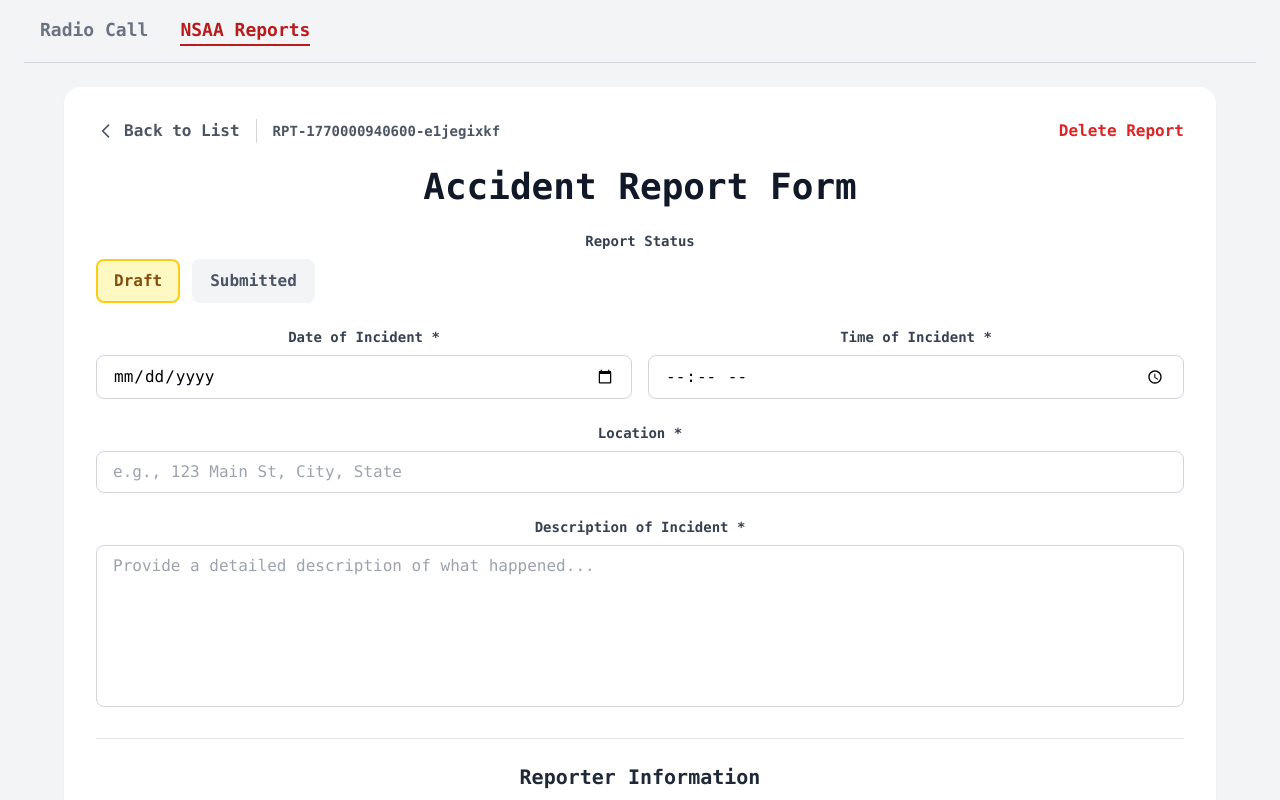
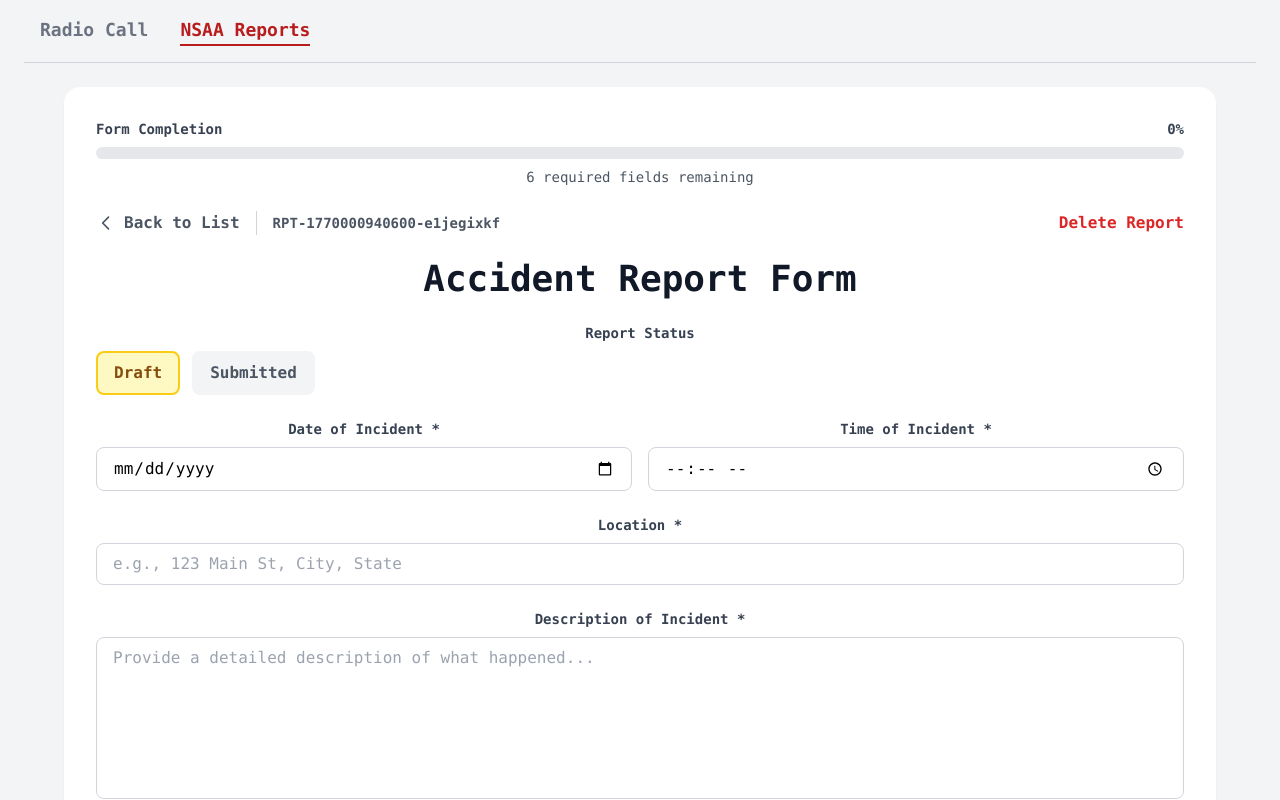
Before and after one commit to bryonhummel/code3, a React (Vite) app: page /code3/report in a window 1280 px wide. Both pictures are taken after a click on the button "+ Create New Report". Shown: the top 800 px of the page. Built offline with nearby package versions, Linux system fonts and the light colour scheme.

Commit message:
add progress indicator for form completion

```diff
--- a/src/Report.jsx
+++ b/src/Report.jsx
@@ -124,6 +124,24 @@ function ReportListView({ reports, onCreateNew, onOpenReport }) {
       : 'bg-yellow-100 text-yellow-800'
   }
 
+  const calculateCompletion = (report) => {
+    const requiredFields = [
+      'dateOfIncident',
+      'timeOfIncident',
+      'location',
+      'description',
+      'reporterName',
+      'reporterContact'
+    ]
+
+    const completedFields = requiredFields.filter(field => {
+      const value = report[field]
+      return value && value.trim() !== ''
+    })
+
+    return Math.round((completedFields.length / requiredFields.length) * 100)
+  }
+
   return (
     <div className='bg-white rounded-2xl shadow-sm p-8'>
       <div className='flex justify-between items-center mb-6'>
@@ -154,7 +172,9 @@ function ReportListView({ reports, onCreateNew, onOpenReport }) {
         </div>
       ) : (
         <div className='grid grid-cols-1 md:grid-cols-2 lg:grid-cols-3 gap-4'>
-          {reports.map(report => (
+          {reports.map(report => {
+            const completionPercentage = calculateCompletion(report)
+            return (
               <div
                 key={report.id}
                 onClick={() => onOpenReport(report)}
@@ -168,9 +188,26 @@ function ReportListView({ reports, onCreateNew, onOpenReport }) {
                     {report.status.toUpperCase()}
                   </span>
                 </div>
-              <div className='text-sm text-gray-500 mb-2'>
+                <div className='text-sm text-gray-500 mb-3'>
                   Created: {formatDate(report.dateCreated)}
                 </div>
+
+                {/* Completion Progress */}
+                <div className='mb-3'>
+                  <div className='flex justify-between items-center mb-1'>
+                    <span className='text-xs font-semibold text-gray-600'>Completion</span>
+                    <span className='text-xs font-semibold text-gray-600'>{completionPercentage}%</span>
+                  </div>
+                  <div className='w-full bg-gray-200 rounded-full h-2 overflow-hidden'>
+                    <div
+                      className={`h-full transition-all duration-300 ${
+                        completionPercentage === 100 ? 'bg-green-500' : 'bg-blue-500'
+                      }`}
+                      style={{ width: `${completionPercentage}%` }}
+                    />
+                  </div>
+                </div>
+
                 {report.location && (
                   <div className='text-sm text-gray-700 mb-1'>
                     <span className='font-semibold'>Location:</span> {report.location}
@@ -182,7 +219,8 @@ function ReportListView({ reports, onCreateNew, onOpenReport }) {
                   </div>
                 )}
               </div>
-          ))}
+            )
+          })}
         </div>
       )}
     </div>
@@ -192,6 +230,34 @@ function ReportListView({ reports, onCreateNew, onOpenReport }) {
 // Report Form View Component
 function ReportFormView({ report, onSave, onBack, onDelete }) {
   const [formData, setFormData] = useState(report)
+  const [touched, setTouched] = useState({})
+
+  // Auto-save whenever formData changes
+  useEffect(() => {
+    const timeoutId = setTimeout(() => {
+      onSave(formData)
+    }, 500) // Debounce auto-save by 500ms
+
+    return () => clearTimeout(timeoutId)
+  }, [formData, onSave])
+
+  // Calculate completion status
+  const requiredFields = [
+    'dateOfIncident',
+    'timeOfIncident',
+    'location',
+    'description',
+    'reporterName',
+    'reporterContact'
+  ]
+
+  const completedFields = requiredFields.filter(field => {
+    const value = formData[field]
+    return value && value.trim() !== ''
+  })
+
+  const completionPercentage = Math.round((completedFields.length / requiredFields.length) * 100)
+  const pendingCount = requiredFields.length - completedFields.length
 
   const handleChange = (e) => {
     const { name, value } = e.target
@@ -201,20 +267,69 @@ function ReportFormView({ report, onSave, onBack, onDelete }) {
     }))
   }
 
+  const handleBlur = (fieldName) => {
+    setTouched(prev => ({
+      ...prev,
+      [fieldName]: true
+    }))
+  }
+
   const handleSubmit = (e) => {
     e.preventDefault()
-    onSave(formData)
-    alert('Report saved successfully!')
+    // Mark all fields as touched for validation display
+    const allTouched = {}
+    requiredFields.forEach(field => {
+      allTouched[field] = true
+    })
+    setTouched(allTouched)
   }
 
   const handleStatusChange = (newStatus) => {
     const updatedData = { ...formData, status: newStatus }
     setFormData(updatedData)
-    onSave(updatedData)
+  }
+
+  const isFieldValid = (fieldName) => {
+    const value = formData[fieldName]
+    return value && value.trim() !== ''
+  }
+
+  const showError = (fieldName) => {
+    return touched[fieldName] && !isFieldValid(fieldName)
   }
 
   return (
     <div className='bg-white rounded-2xl shadow-sm p-8'>
+      {/* Completion Status Bar */}
+      <div className='mb-6'>
+        <div className='flex justify-between items-center mb-2'>
+          <span className='text-sm font-semibold text-gray-700'>
+            Form Completion
+          </span>
+          <span className='text-sm font-semibold text-gray-700'>
+            {completionPercentage}%
+          </span>
+        </div>
+        <div className='w-full bg-gray-200 rounded-full h-3 overflow-hidden'>
+          <div
+            className={`h-full transition-all duration-300 ${
+              completionPercentage === 100 ? 'bg-green-500' : 'bg-blue-500'
+            }`}
+            style={{ width: `${completionPercentage}%` }}
+          />
+        </div>
+        {pendingCount > 0 && (
+          <p className='text-sm text-gray-600 mt-2'>
+            {pendingCount} required field{pendingCount !== 1 ? 's' : ''} remaining
+          </p>
+        )}
+        {completionPercentage === 100 && (
+          <p className='text-sm text-green-600 mt-2 font-semibold'>
+            ✓ All required fields completed
+          </p>
+        )}
+      </div>
+
       <div className='flex justify-between items-center mb-6'>
         <div className='flex items-center gap-4'>
           <button
@@ -284,9 +399,15 @@ function ReportFormView({ report, onSave, onBack, onDelete }) {
               name='dateOfIncident'
               value={formData.dateOfIncident}
               onChange={handleChange}
+              onBlur={() => handleBlur('dateOfIncident')}
               required
-              className='w-full px-4 py-2 border border-gray-300 rounded-lg focus:ring-2 focus:ring-blue-500 focus:border-transparent'
+              className={`w-full px-4 py-2 border rounded-lg focus:ring-2 focus:ring-blue-500 focus:border-transparent ${
+                showError('dateOfIncident') ? 'border-red-500' : 'border-gray-300'
+              }`}
             />
+            {showError('dateOfIncident') && (
+              <p className='text-red-500 text-sm mt-1'>This field is required</p>
+            )}
           </div>
           <div>
             <label htmlFor='timeOfIncident' className='block text-sm font-semibold text-gray-700 mb-2'>
@@ -298,9 +419,15 @@ function ReportFormView({ report, onSave, onBack, onDelete }) {
               name='timeOfIncident'
               value={formData.timeOfIncident}
               onChange={handleChange}
+              onBlur={() => handleBlur('timeOfIncident')}
               required
-              className='w-full px-4 py-2 border border-gray-300 rounded-lg focus:ring-2 focus:ring-blue-500 focus:border-transparent'
+              className={`w-full px-4 py-2 border rounded-lg focus:ring-2 focus:ring-blue-500 focus:border-transparent ${
+                showError('timeOfIncident') ? 'border-red-500' : 'border-gray-300'
+              }`}
             />
+            {showError('timeOfIncident') && (
+              <p className='text-red-500 text-sm mt-1'>This field is required</p>
+            )}
           </div>
         </div>
 
@@ -315,10 +442,16 @@ function ReportFormView({ report, onSave, onBack, onDelete }) {
             name='location'
             value={formData.location}
             onChange={handleChange}
+            onBlur={() => handleBlur('location')}
             required
             placeholder='e.g., 123 Main St, City, State'
-            className='w-full px-4 py-2 border border-gray-300 rounded-lg focus:ring-2 focus:ring-blue-500 focus:border-transparent'
+            className={`w-full px-4 py-2 border rounded-lg focus:ring-2 focus:ring-blue-500 focus:border-transparent ${
+              showError('location') ? 'border-red-500' : 'border-gray-300'
+            }`}
           />
+          {showError('location') && (
+            <p className='text-red-500 text-sm mt-1'>This field is required</p>
+          )}
         </div>
 
         {/* Description */}
@@ -331,11 +464,17 @@ function ReportFormView({ report, onSave, onBack, onDelete }) {
             name='description'
             value={formData.description}
             onChange={handleChange}
+            onBlur={() => handleBlur('description')}
             required
             rows={6}
             placeholder='Provide a detailed description of what happened...'
-            className='w-full px-4 py-2 border border-gray-300 rounded-lg focus:ring-2 focus:ring-blue-500 focus:border-transparent resize-none'
+            className={`w-full px-4 py-2 border rounded-lg focus:ring-2 focus:ring-blue-500 focus:border-transparent resize-none ${
+              showError('description') ? 'border-red-500' : 'border-gray-300'
+            }`}
           />
+          {showError('description') && (
+            <p className='text-red-500 text-sm mt-1'>This field is required</p>
+          )}
         </div>
 
         {/* Reporter Information */}
@@ -352,10 +491,16 @@ function ReportFormView({ report, onSave, onBack, onDelete }) {
                 name='reporterName'
                 value={formData.reporterName}
                 onChange={handleChange}
+                onBlur={() => handleBlur('reporterName')}
                 required
                 placeholder='Full name'
-                className='w-full px-4 py-2 border border-gray-300 rounded-lg focus:ring-2 focus:ring-blue-500 focus:border-transparent'
+                className={`w-full px-4 py-2 border rounded-lg focus:ring-2 focus:ring-blue-500 focus:border-transparent ${
+                  showError('reporterName') ? 'border-red-500' : 'border-gray-300'
+                }`}
               />
+              {showError('reporterName') && (
+                <p className='text-red-500 text-sm mt-1'>This field is required</p>
+              )}
             </div>
             <div>
               <label htmlFor='reporterContact' className='block text-sm font-semibold text-gray-700 mb-2'>
@@ -367,22 +512,30 @@ function ReportFormView({ report, onSave, onBack, onDelete }) {
                 name='reporterContact'
                 value={formData.reporterContact}
                 onChange={handleChange}
+                onBlur={() => handleBlur('reporterContact')}
                 required
                 placeholder='Phone or email'
-                className='w-full px-4 py-2 border border-gray-300 rounded-lg focus:ring-2 focus:ring-blue-500 focus:border-transparent'
+                className={`w-full px-4 py-2 border rounded-lg focus:ring-2 focus:ring-blue-500 focus:border-transparent ${
+                  showError('reporterContact') ? 'border-red-500' : 'border-gray-300'
+                }`}
               />
+              {showError('reporterContact') && (
+                <p className='text-red-500 text-sm mt-1'>This field is required</p>
+              )}
             </div>
           </div>
         </div>
 
-        {/* Submit Button */}
-        <div className='flex justify-end pt-4'>
-          <button
-            type='submit'
-            className='bg-blue-600 hover:bg-blue-700 text-white font-semibold py-3 px-8 rounded-lg transition-colors duration-200 shadow-sm'
-          >
-            Save Report
-          </button>
+        {/* Auto-save indicator */}
+        <div className='flex justify-between items-center pt-4 border-t border-gray-200'>
+          <div className='text-sm text-gray-500 italic'>
+            Changes are automatically saved
+          </div>
+          {completionPercentage === 100 && (
+            <div className='text-sm text-green-600 font-semibold'>
+              ✓ Form complete
+            </div>
+          )}
         </div>
       </form>
     </div>
```
Lines whose indentation alone changed are shown as unchanged.
